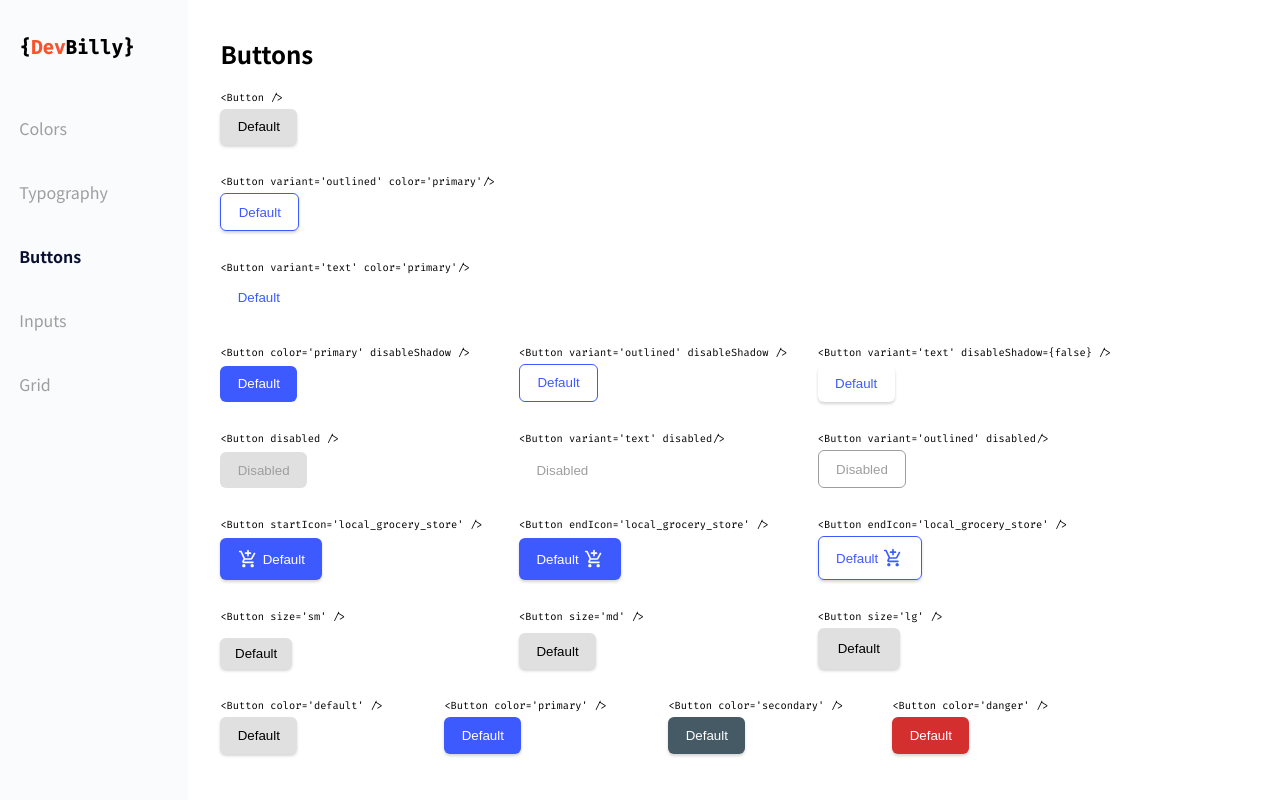
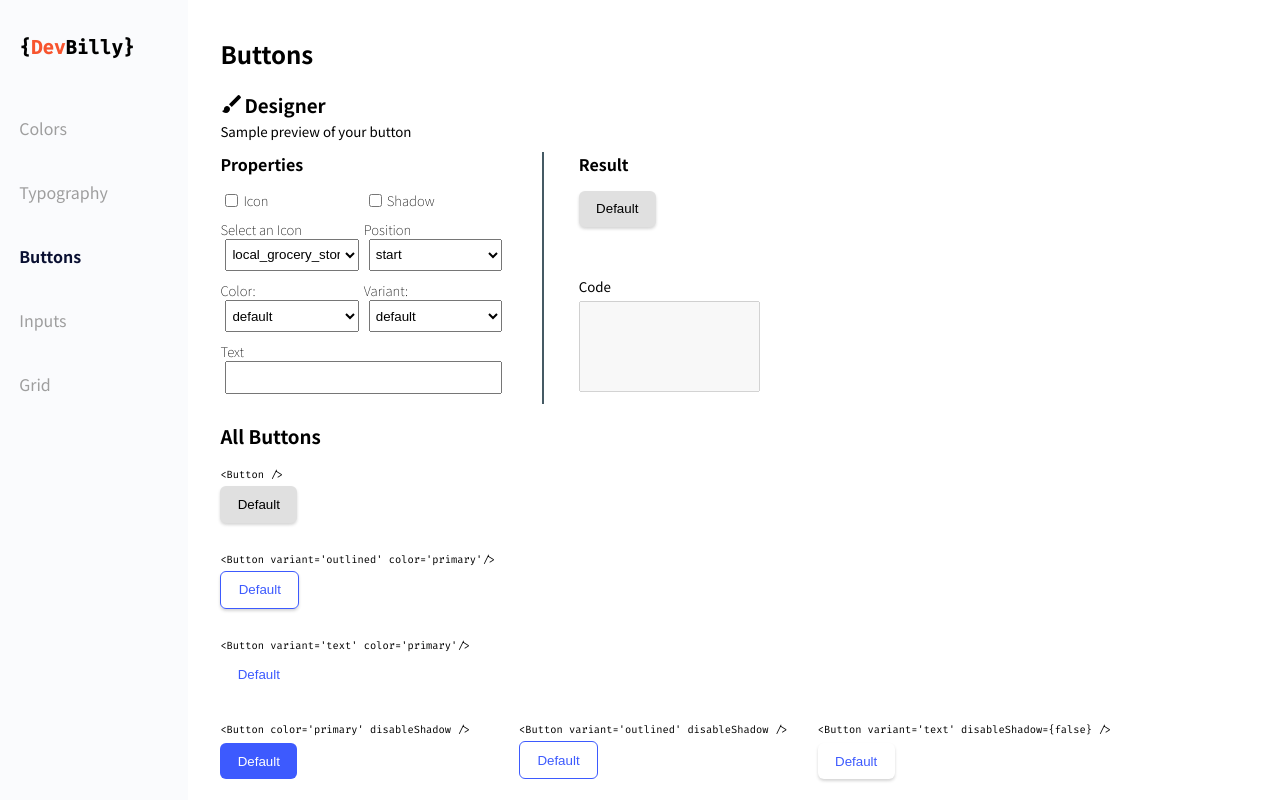
Before and after one commit to dev-billy/design-system, a React (Create React App) app: page /buttons in a window 1280 px wide. Shown: the top 800 px of the page. Built offline with nearby package versions, Linux system fonts and the light colour scheme.

Commit message:
added button designer

```diff
--- /dev/null
+++ b/src/components/Designer.js
@@ -0,0 +1,82 @@
+import Button from "./Button";
+import DesignerStyles from "../styles/buttonDesigner.module.scss";
+function Designer() {
+  return (
+    <div className={DesignerStyles.designer}>
+      <div className={DesignerStyles.properties}>
+        <h4>Properties</h4>
+        <form>
+          <div className={DesignerStyles.grouped}>
+            <label
+              className={`${DesignerStyles.label} ${DesignerStyles.checkbox}`}
+              htmlFor="icon"
+            >
+              <input type="checkbox" name="icon" />
+              <h5>Icon</h5>
+            </label>
+            <label
+              className={`${DesignerStyles.label} ${DesignerStyles.checkbox}`}
+              htmlFor="shadow"
+            >
+              <input type="checkbox" name="shadow" />
+              <h5>Shadow</h5>
+            </label>
+          </div>
+          <div className={DesignerStyles.grouped}>
+            <label className={DesignerStyles.label} htmlFor="icon-select">
+              <h5>Select an Icon</h5>
+              <select name="icon-select">
+                <option>local_grocery_store</option>
+              </select>
+            </label>
+            <label className={DesignerStyles.label} htmlFor="icon-position">
+              <h5>Position</h5>
+              <select name="icon-select">
+                <option>start</option>
+                <option>end</option>
+              </select>
+            </label>
+          </div>
+          <div className={DesignerStyles.grouped}>
+            <label className={DesignerStyles.label} htmlFor="color">
+              <h5>Color:</h5>
+              <select name="color">
+                <option>default</option>
+                <option>primary</option>
+                <option>secondary</option>
+                <option>danger</option>
+              </select>
+            </label>
+            <label className={DesignerStyles.label} htmlFor="variant">
+              <h5>Variant:</h5>
+              <select name="variant">
+                <option>default</option>
+                <option>outlined</option>
+                <option>text</option>
+              </select>
+            </label>
+          </div>
+          <label className={DesignerStyles.label} htmlFor="text">
+            <h5>Text</h5>
+            <input type="text" name="btn_text" />
+          </label>
+        </form>
+      </div>
+      <div className={DesignerStyles.separator}></div>
+      <div className={DesignerStyles.result}>
+        <h4>Result</h4>
+        <div className={DesignerStyles.resultItems}>
+          <div className={DesignerStyles.resultBtn}>
+            <Button />
+          </div>
+          <div className={DesignerStyles.codeArea}>
+            <small>Code</small>
+            <textarea rows="5" disabled></textarea>
+          </div>
+        </div>
+      </div>
+    </div>
+  );
+}
+
+export default Designer;
--- a/src/pages/Buttons.js
+++ b/src/pages/Buttons.js
@@ -1,11 +1,20 @@
 import Layout from "../layout";
 import Button from "../components/Button";
 import styles from "../styles/buttonspage.module.scss";
+import Designer from "../components/Designer";
+import { BrushRounded as Brush } from "@material-ui/icons";
 function ButtonDisplayPage() {
   return (
     <Layout>
       <h1>Buttons</h1>
       <div className={styles.all}>
+        <h3 style={{ marginBottom: 0, display: "flex", alignItems: "center" }}>
+          <Brush />
+          Designer
+        </h3>
+        <small>Sample preview of your button</small>
+        <Designer />
+        <h3>All Buttons</h3>
         <div className={styles.buttonGroup}>
           <div className={styles.displayBtn}>
             <code>{"<Button />"} </code>
--- /dev/null
+++ b/src/styles/buttonDesigner.module.scss
@@ -0,0 +1,75 @@
+@import "colors";
+
+.designer {
+  display: flex;
+  justify-content: space-between;
+  width: 80%;
+  margin-top: 10px;
+  margin-bottom: 10px;
+  h4 {
+    margin: 0;
+    margin-bottom: 15px;
+  }
+}
+.properties {
+  width: 40%;
+}
+.separator {
+  width: 2px;
+  background-color: $secondary;
+}
+.result {
+  width: 50%;
+}
+.grouped {
+  display: flex;
+  justify-content: space-between;
+  label {
+    width: 50%;
+  }
+}
+.checkbox {
+  display: flex;
+  flex-direction: row !important;
+  align-items: center !important;
+}
+.label {
+  display: flex;
+  flex-direction: column;
+  align-items: flex-start;
+  margin-bottom: 10px;
+  h5 {
+    margin: 0;
+    font-weight: 100;
+  }
+  input,
+  select {
+    margin: 0;
+    padding: 0;
+    margin-left: 5px;
+    margin-right: 5px;
+  }
+  input[type="text"],
+  select {
+    font-weight: 100;
+    align-self: stretch;
+    padding: 0.5em 0.15em;
+  }
+}
+
+.resultItems {
+  display: flex;
+  height: 80%;
+  justify-content: space-between;
+  flex-direction: column;
+}
+.codeArea {
+  display: flex;
+  flex-direction: column;
+  textarea {
+    margin-top: 5px;
+    align-self: flex-start;
+    resize: none;
+    font-family: "Fira Code", monospace;
+  }
+}
```
